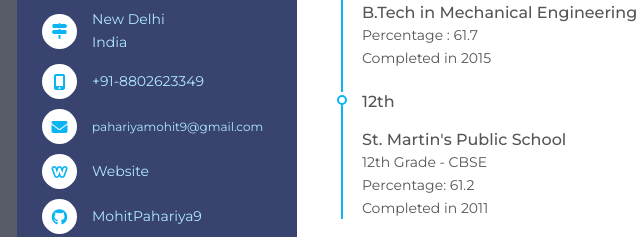
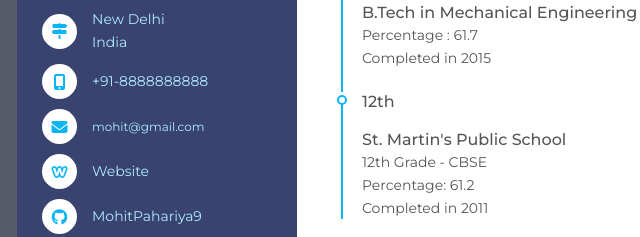
Before and after one commit to MohitPahariya9/Resume_Template, a plain HTML site: page index.html in a window 1280 px wide. Shown: the part 413-650 px from the top of the page, 223-863 px from the left. Drawn offline with Linux system fonts and the light colour scheme.

Commit message:
Update index.html

```diff
--- a/index.html
+++ b/index.html
@@ -34,7 +34,7 @@
                <i class="fas fa-mobile-alt"></i>
              </div>
              <div class="data">
-               +91-8802623349
+               +91-8888888888
              </div>
            </li>
            <li>
@@ -42,7 +42,7 @@
                <i class="fas fa-envelope"></i>
              </div>
              <div class="data" style="font-size: 12px;">
-              pahariyamohit9@gmail.com
+              mohit@gmail.com
             </div>
            </li>
            <li>
```
